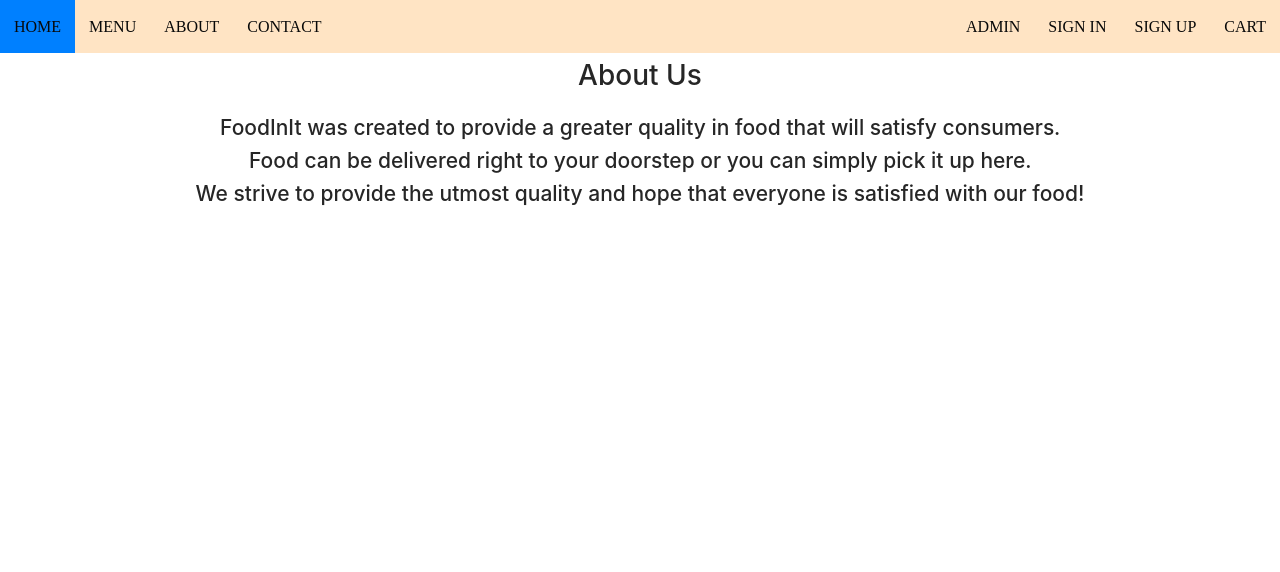
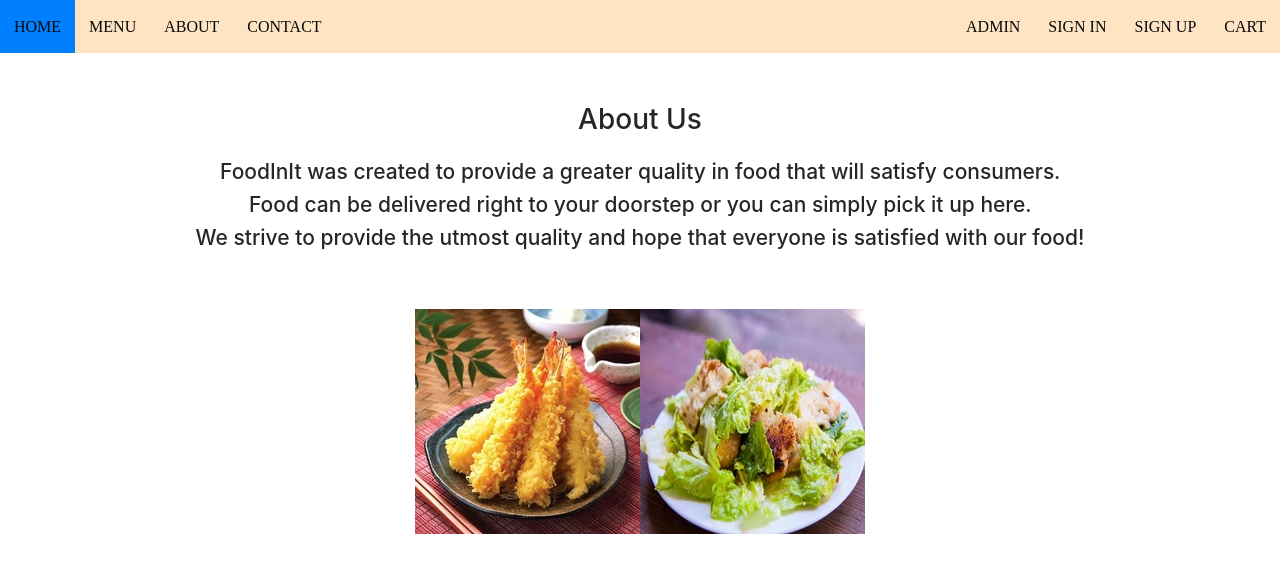
Before and after one commit to akash395/Foodinit, a React (Create React App) app: page /about in a window 1280 px wide. Shown: the top 572 px of the page. Built offline with nearby package versions, Linux system fonts and the light colour scheme.

Commit message:
Update About.js

```diff
--- a/src/components/About.js
+++ b/src/components/About.js
@@ -1,19 +1,26 @@
 import React from 'react'
 import {Link} from 'react-router-dom'
+import Shrimp_tempura from './../images/Shrimp_tempura.jpg'
+import Caeser_salad from './../images/Caeser_salad.jpg'
 
 function About() {
     return (
         <div>
-            <center>
+            <center><br/><br/>
             <h1>About Us</h1>
             <h2>FoodInIt was created to provide a greater quality in food that will satisfy consumers. <br/>
             Food can be delivered right to your doorstep or you can simply pick it up here. <br/>
             We strive to provide the utmost quality and hope that everyone is satisfied with our food! <br/>
-
             </h2>
+            <br/>
+            <br/>
+            <img src = {Shrimp_tempura}></img>
+            <img src = {Caeser_salad}></img>
             </center>
 
         </div>
     )
 }
+
+
 export default About
```
